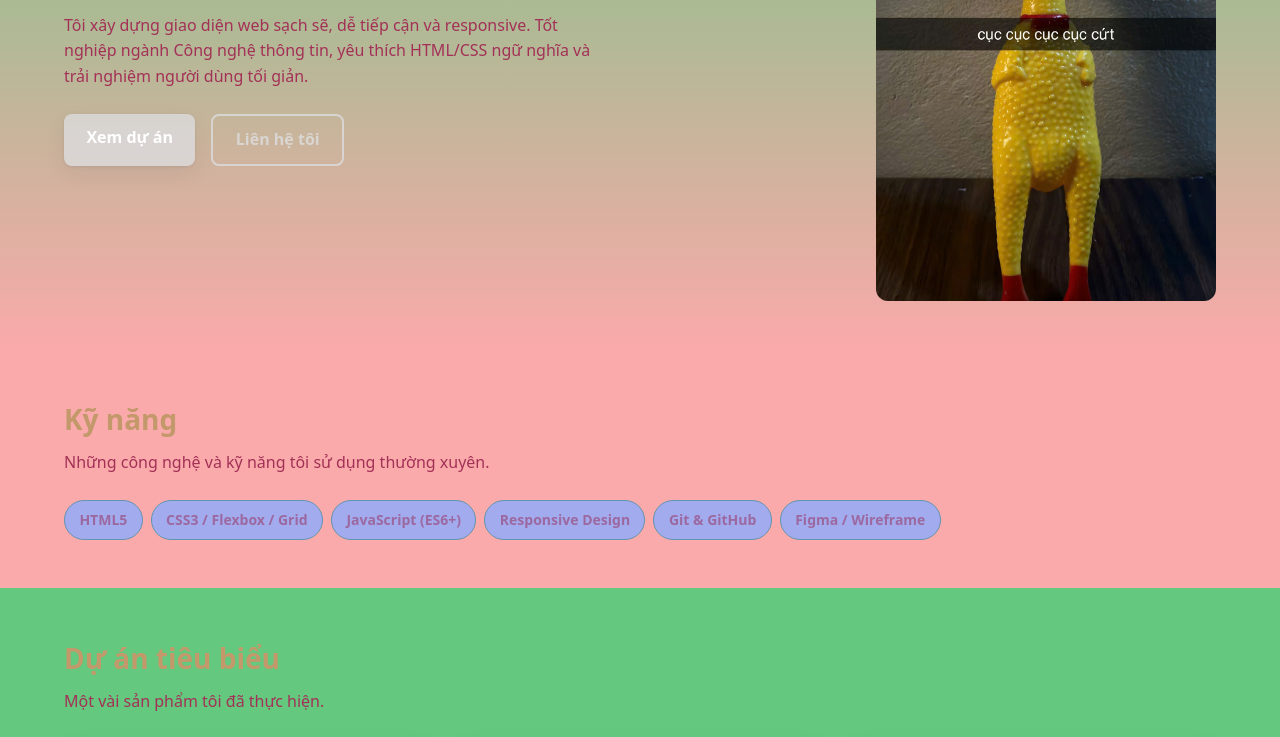
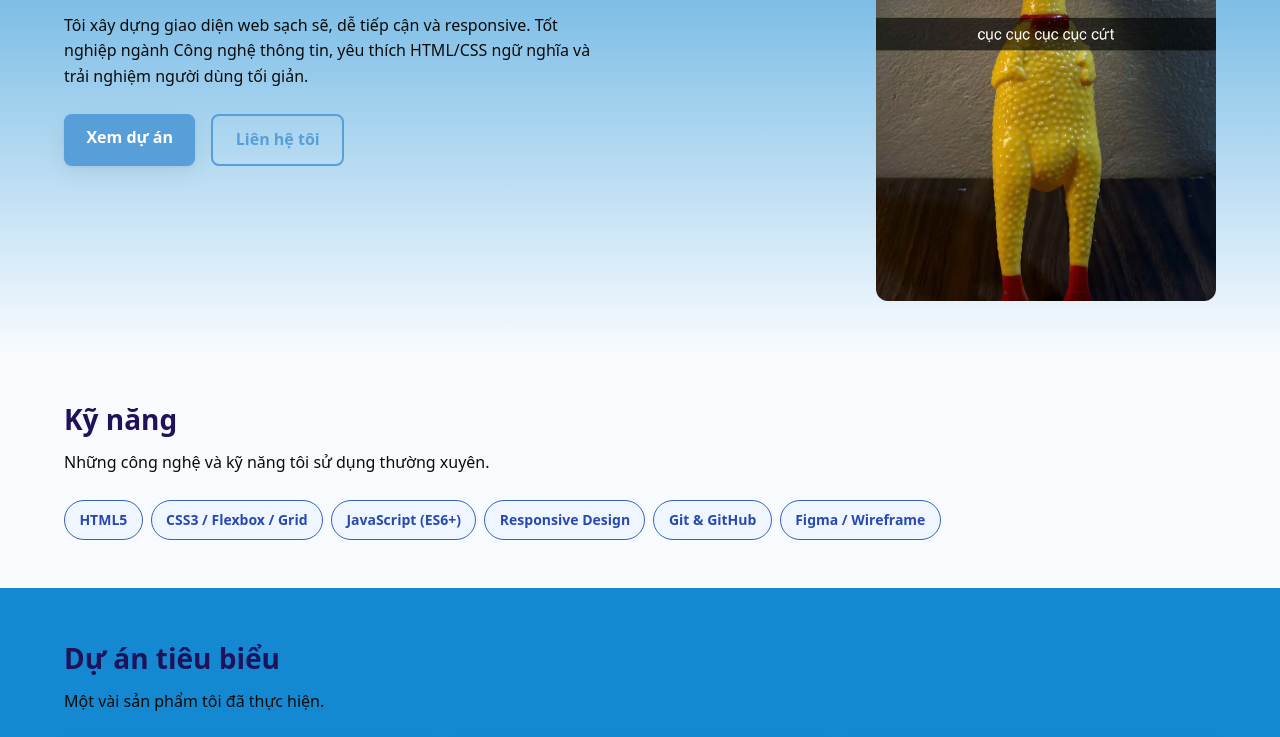
Before and after one commit to viethoangxinhiu-ship-it/my-CV, a plain HTML site: page index.html in a window 1280 px wide. Shown: the part 354-1091 px from the top of the page. Drawn offline with Linux system fonts and the light colour scheme.

Commit message:
update add

```diff
--- a/assets/css/styles.css
+++ b/assets/css/styles.css
@@ -12,15 +12,15 @@
    ========================================================================== */
 :root {
   /* --- Bảng màu --- */
-  --color-primary: #e0e3e8b1;      /* xanh thương hiệu */
-  --color-primary-dark: #9c68a0;
-  --color-accent: #70579c;       /* tím nhấn */
-  --color-text: #c3986a;         /* chữ chính */
-  --color-text-soft: #a33157;    /* chữ phụ */
-  --color-bg: #faaaaa;           /* nền trang */
-  --color-surface: #64c97f;      /* nền vùng nhấn */
-  --color-border: #6295b1;       /* viền */
-  --color-chip: #a2abee;         /* nền chip kỹ năng */
+  --color-primary: #589fda;      /* xanh thương hiệu */
+  --color-primary-dark: #284ab0;
+  --color-accent: #0a3342;       /* tím nhấn */
+  --color-text: #1f125a;         /* chữ chính */
+  --color-text-soft: #0b0b0b;    /* chữ phụ */
+  --color-bg: #f7fbfe;           /* nền trang */
+  --color-surface: #1489d2;      /* nền vùng nhấn */
+  --color-border: #3760b9;       /* viền */
+  --color-chip: #eff6ff;         /* nền chip kỹ năng */
 
   /* --- Typography --- */
   --font-base: system-ui, -apple-system, "Segoe UI", Roboto, Helvetica, Arial, sans-serif;
--- a/index.html
+++ b/index.html
@@ -8,7 +8,7 @@
   <!-- viewport: nền tảng của responsive mobile-first, khóa tỉ lệ 1:1 với thiết bị -->
   <meta name="viewport" content="width=device-width, initial-scale=1.0" />
   <meta name="description" content="Portfolio CV của Đỗ Việt Hoàng – Frontend Developer. Dự án, kỹ năng và thông tin liên hệ." />
-  <meta name="author" content="Đỗ Việt Hoàng dz" />
+  <meta name="author" content="Đỗ Việt Hoàng dz'" />
   <title>Đỗ Việt Hoàng · Frontend Developer</title>
 
   <!-- Liên kết tới file CSS tách rời (yêu cầu của bài) -->
```
